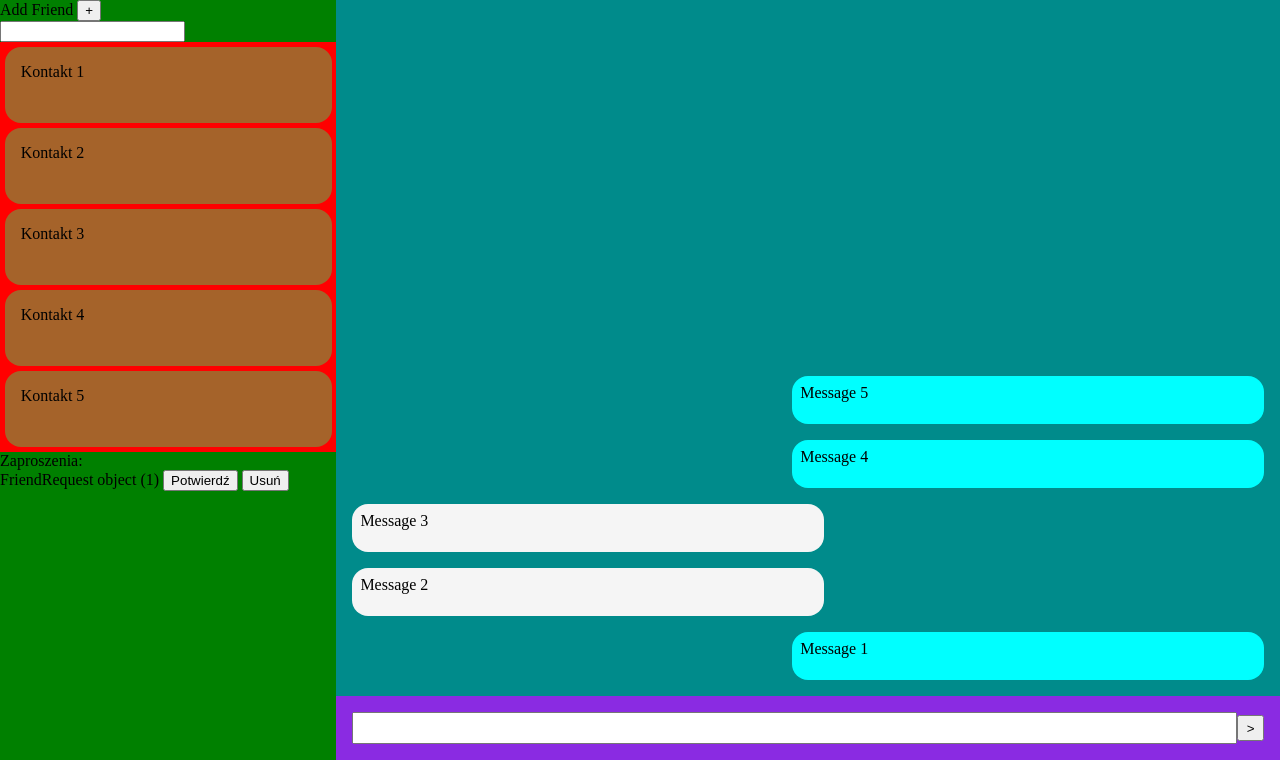
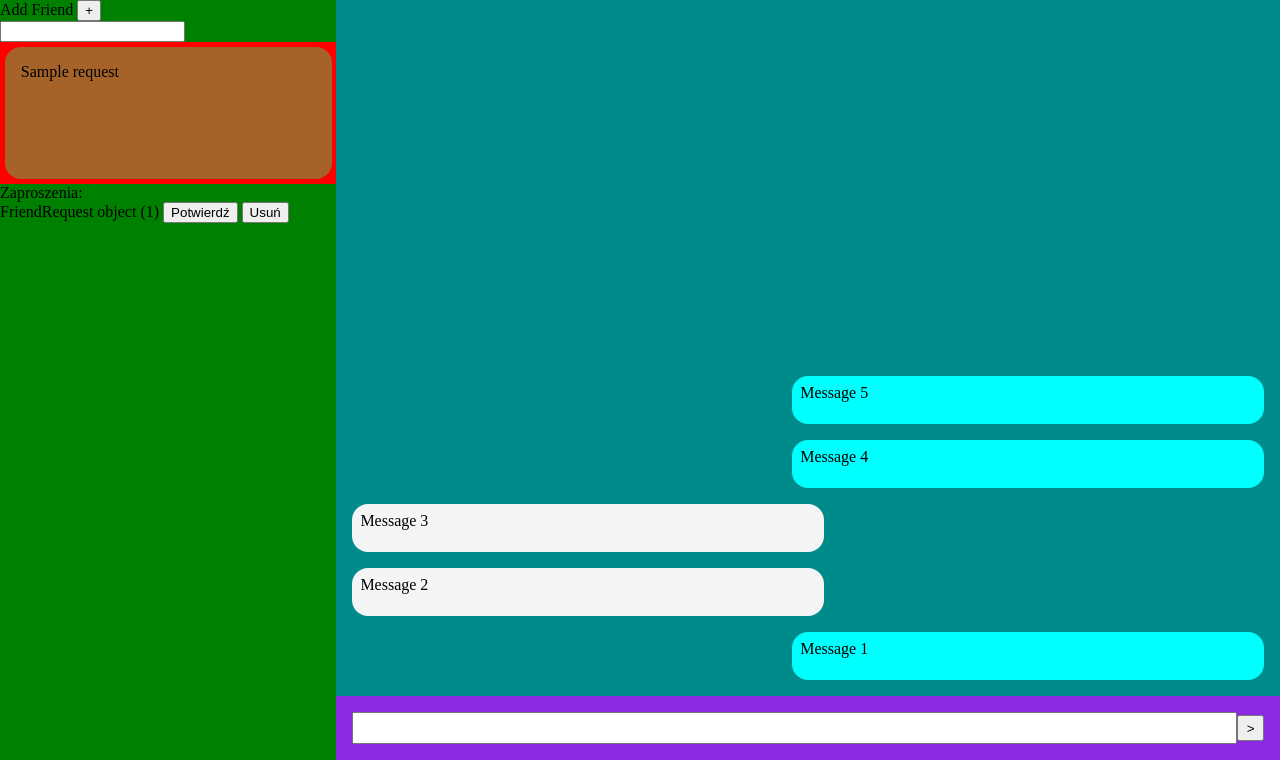
Before and after one commit to xAdiro/TrytytkowyKomunikatorE2EE, a Django app: template trytytkowy_komunikator/chat_app/templates/chat.html in a window 1280 px wide. Shown: the part 40-800 px from the top of the page. Run offline with Django 4.2, Linux system fonts and the light colour scheme; tables that the repository leaves empty hold one stand-in row (values such as "Sample post"); the template is opened without the code that fills it: values that come from a table or form of the project are taken from there, most other values are stand-ins (such as "Sample title", 1, 10 or a date in 2020).

Commit message:
Added Contacts List

```diff
--- a/trytytkowy_komunikator/chat_app/templates/chat.html
+++ b/trytytkowy_komunikator/chat_app/templates/chat.html
@@ -28,11 +28,16 @@
                     <input id="add-contact-input" type="text" onkeydown="sendFriendRequest()">
                 </div>
                 <div class="contacts">
-                    <div class="contact"> Kontakt 1</div>
-                    <div class="contact"> Kontakt 2</div>
-                    <div class="contact"> Kontakt 3</div>
-                    <div class="contact"> Kontakt 4</div>
-                    <div class="contact"> Kontakt 5</div>
+                    {% for request in contacts %}
+                    <div class="contact">
+                        {{ request }}
+                    </div>
+                    {% endfor %}
+                    {% comment %} <div class="contact"> Kontakt 1</div> {% endcomment %}
+                    {% comment %} <div class="contact"> Kontakt 2</div> {% endcomment %}
+                    {% comment %} <div class="contact"> Kontakt 3</div> {% endcomment %}
+                    {% comment %} <div class="contact"> Kontakt 4</div> {% endcomment %}
+                    {% comment %} <div class="contact"> Kontakt 5</div> {% endcomment %}
                 </div>
                 <div class="friend-request-container">
                 Zaproszenia:
```
Also changed, not shown: trytytkowy_komunikator/chat_app/views.py (+13 -1 lines).
